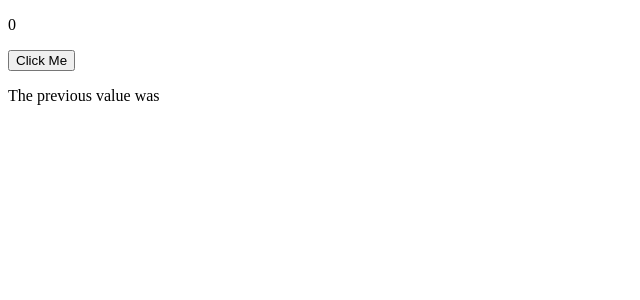
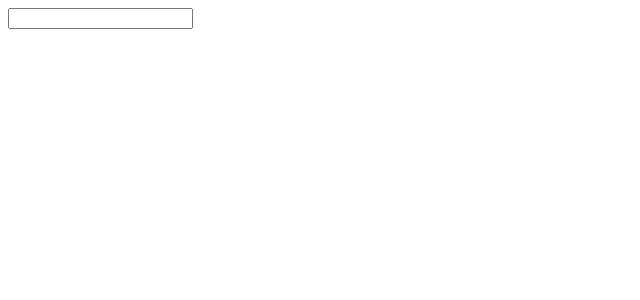
Before and after one commit to satyamXcode/Cohort-3.0-Web-Dev, a React (Vite) app in the folder React-Learning/week-11-react-1/: page / in a window 1280 px wide. Shown: the top 300 px of the page, without its empty margins (0-640 px from the left). Built offline with nearby package versions, Linux system fonts and the light colour scheme.

Commit message:
Implement:: useDebounce() custom hook

```diff
--- a/React-Learning/week-11-react-1/src/App.jsx
+++ b/React-Learning/week-11-react-1/src/App.jsx
@@ -1,22 +1,27 @@
-import { Fragment, useState, useEffect } from 'react'
+import { Fragment, useState, useEffect, useRef } from 'react'
 import { usePostTitle, useFetch } from './hooks/useFetch'
 import { usePrev } from './hooks/usePrev';
 
+function useDebounce(originalFn) {
+   const currentClock = useRef();
+
+   const fn = () => {
+      clearTimeout(currentClock.current);
+      currentClock.current = setTimeout(originalFn, 200);
+   }
+   return fn;
+}
+
 function App() {
-  const [state, setState] = useState(0);
-  const prev = usePrev(state);
+   function sendDataToBackend(){
+     fetch("api.amazon.com/search/");
+   }
 
+   const debouncedFn = useDebounce(sendDataToBackend);
 
   return (
     <Fragment>
-      <p>{state}</p>
-      <button
-        onClick={() => {
-          setState((curr) => curr + 1);
-  }}>
-    Click Me
-  </button>
-  <p>The previous value was {prev}</p>
+     <input type="text" onChange={debouncedFn} />
     </Fragment>
   )
 }
```
